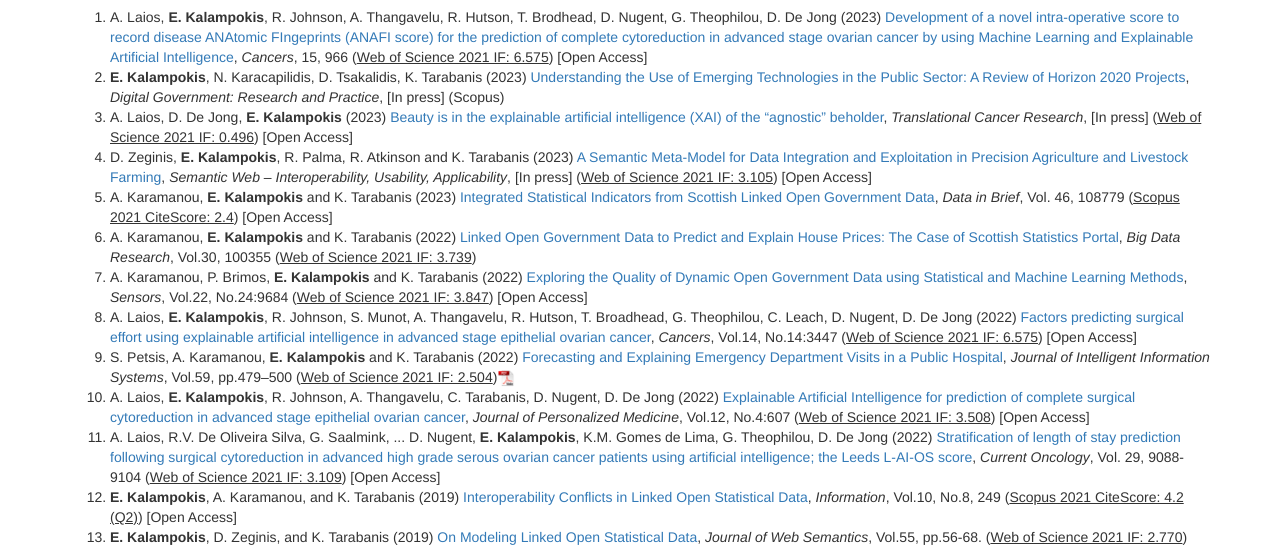
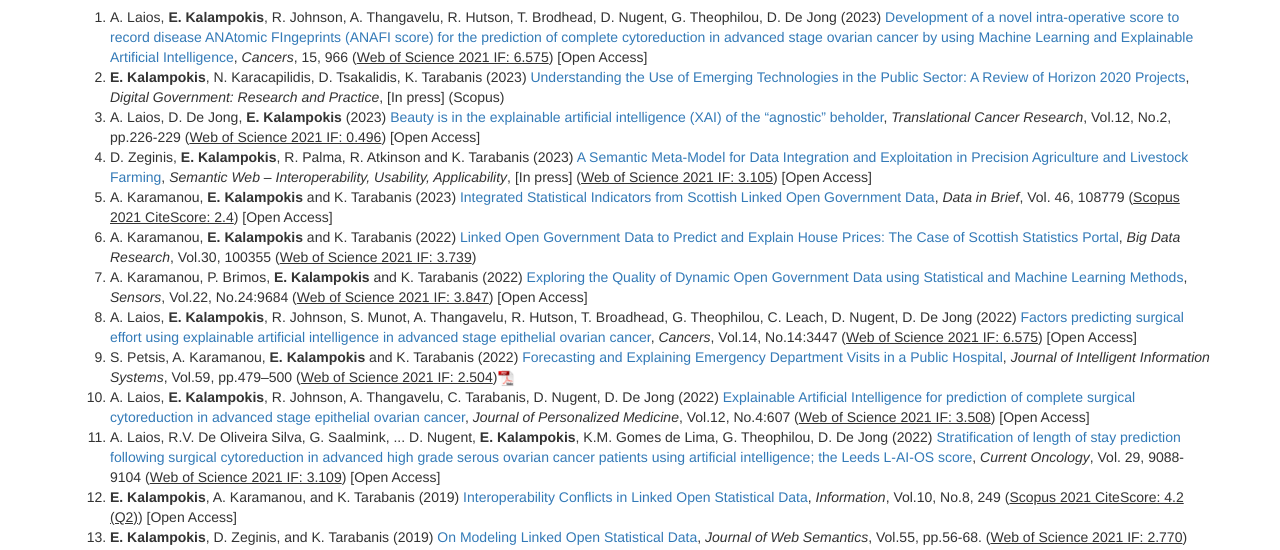
Before and after one commit to kalampokis/kalampokis.github.io, a plain HTML site: page index.html in a window 1280 px wide. Shown: the part 1092-1642 px from the top of the page. Drawn offline with Linux system fonts and the light colour scheme.

Commit message:
Update index.html

```diff
--- a/index.html
+++ b/index.html
@@ -130,7 +130,7 @@
    <ol class="text-left">
 	  <li>A. Laios, <b>E. Kalampokis</b>, R. Johnson, A. Thangavelu, R. Hutson, T. Brodhead, D. Nugent, G. Theophilou, D. De Jong (2023) <a target="_blank" href="https://doi.org/10.3390/cancers15030966">Development of a novel intra-operative score to record disease ANAtomic FIngeprints (ANAFI score) for the prediction of complete cytoreduction in advanced stage ovarian cancer by using Machine Learning and Explainable Artificial Intelligence</a>, <i>Cancers</i>, 15, 966 (<u>Web of Science 2021 IF: 6.575</u>) [Open Access]</li>
 	  <li><b>E. Kalampokis</b>, N. Karacapilidis, D. Tsakalidis, K. Tarabanis (2023) <a target="_blank" href="https://doi.org/10.1145/3580603">Understanding the Use of Emerging Technologies in the Public Sector: A Review of Horizon 2020 Projects</a>, <i>Digital Government: Research and Practice</i>, [In press] (Scopus)</li>
-	  <li>A. Laios, D. De Jong, <b>E. Kalampokis</b> (2023) <a target="_blank" href="https://dx.doi.org/10.21037/tcr-22-266"> Beauty is in the explainable artificial intelligence (XAI) of the “agnostic” beholder</a>, <i>Translational Cancer Research</i>, [In press] (<u>Web of Science 2021 IF: 0.496</u>) [Open Access]</li>
+	  <li>A. Laios, D. De Jong, <b>E. Kalampokis</b> (2023) <a target="_blank" href="https://dx.doi.org/10.21037/tcr-22-2664"> Beauty is in the explainable artificial intelligence (XAI) of the “agnostic” beholder</a>, <i>Translational Cancer Research</i>, Vol.12, No.2, pp.226-229  (<u>Web of Science 2021 IF: 0.496</u>) [Open Access]</li>
 	  <li>D. Zeginis, <b>E. Kalampokis</b>, R. Palma, R. Atkinson and K. Tarabanis (2023) <a target="_blank" href="http://www.semantic-web-journal.net/system/files/swj3087.pdf">A Semantic Meta-Model for Data Integration and Exploitation in Precision Agriculture and Livestock Farming</a>, <i>Semantic Web – Interoperability, Usability, Applicability</i>, [In press] (<u>Web of Science 2021 IF: 3.105</u>) [Open Access]</li>
 	  <li>A. Karamanou, <b>E. Kalampokis</b> and K. Tarabanis (2023) <a target="_blank" href="https://doi.org/10.1016/j.dib.2022.108779">Integrated Statistical Indicators from Scottish Linked Open Government Data</a>, <i>Data in Brief</i>, Vol. 46, 108779 (<u>Scopus 2021 CiteScore: 2.4</u>) [Open Access]</li>
 	  <li>A. Karamanou, <b>E. Kalampokis</b> and K. Tarabanis (2022) <a target="_blank" href="https://doi.org/10.1016/j.bdr.2022.100355">Linked Open Government Data to Predict and Explain House Prices: The Case of Scottish Statistics Portal</a>, <i>Big Data Research</i>, Vol.30, 100355 (<u>Web of Science 2021 IF: 3.739</u>)</li>
```
